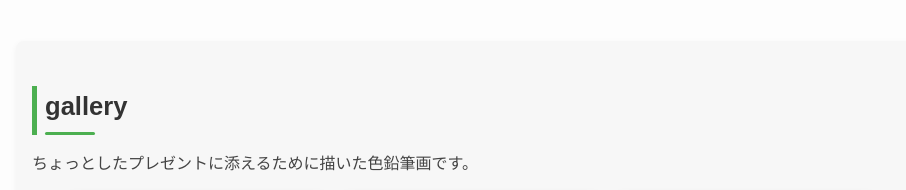
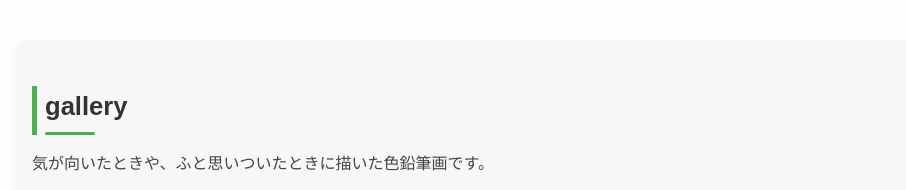
Before and after one commit to yoikonoyo/my-portfolio-site, a plain HTML site: page index.html in a window 1280 px wide. Shown: the part 1377-1567 px from the top of the page, without its empty margins (174-1080 px from the left). Drawn offline with Linux system fonts and the light colour scheme.

Commit message:
Update index.html

```diff
--- a/index.html
+++ b/index.html
@@ -264,7 +264,7 @@ section p {
         <!-- 色鉛筆ギャラリー -->
         <section>
            <h2>gallery</h2>
-           <p>ちょっとしたプレゼントに添えるために描いた色鉛筆画です。 </p>
+           <p>気が向いたときや、ふと思いついたときに描いた色鉛筆画です。 </p>
             <div class="art-works">
               <!-- 作品1 -->
               <div class="art-card">
```
